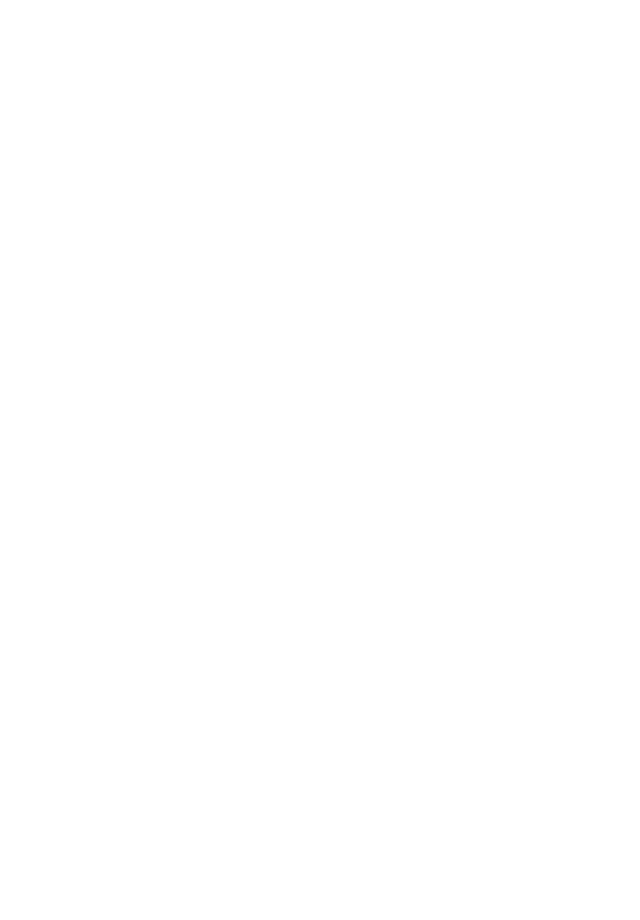
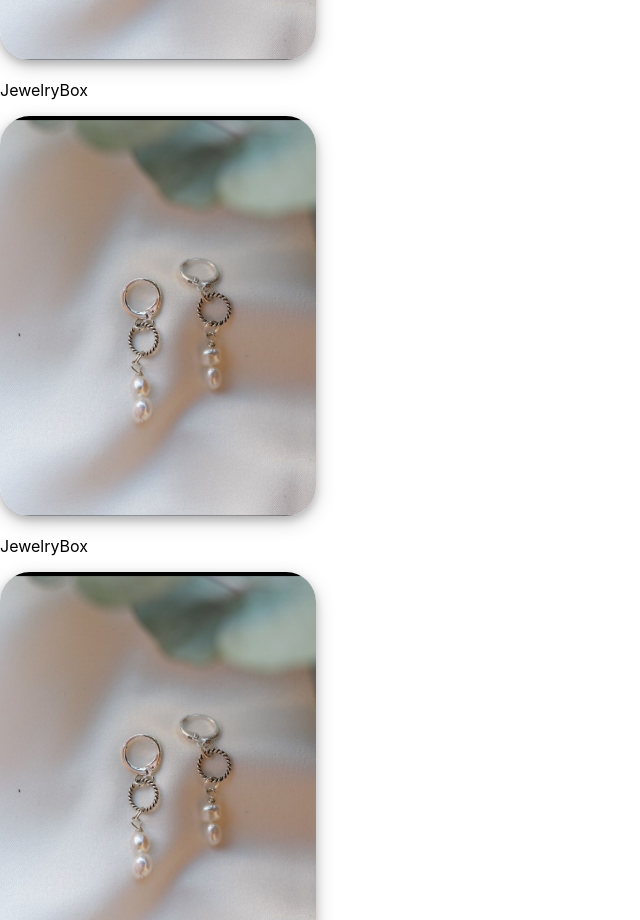
Before and after one commit to orb7410/webProject, a React (Create React App) app: page /find-jewelry in a window 1280 px wide. Shown: the part 1848-2768 px from the top of the page, without its empty margins (0-640 px from the left). Before the commit the page ends 800 px from the top, so only its background shows below. Built offline with nearby package versions, Linux system fonts and the light colour scheme.

Commit message:
jewelry box with image

```diff
--- /dev/null
+++ b/src/JewelryBox.css
@@ -0,0 +1,12 @@
+
+.product-box-container {
+    width: 100px;
+}
+
+
+.product-img {
+    flex: 1;
+    height: 400px;
+    border-radius: 30px;
+    box-shadow: 0 4px 8px 0 rgba(0, 0, 0, 0.2), 0 6px 20px 0 rgba(0, 0, 0, 0.19);
+  }
--- a/src/JewelryBox.js
+++ b/src/JewelryBox.js
@@ -1,8 +1,14 @@
-
+import earring from './assets/earring.jpeg'
+import './JewelryBox.css';
 
 const JewelryBox = () => {
     return(
-        <h1> JewelryBox </h1>
+        <div class="product-box-container">
+            <img src={earring} className="product-img" />
+            <p className="product-text"> JewelryBox </p>
+
+        </div>
+
     );
 
 
--- a/src/pages/FindMyJewelry.js
+++ b/src/pages/FindMyJewelry.js
@@ -4,6 +4,13 @@
     return (
         <>
             <JewelryBox/>
+            <JewelryBox/>
+            <JewelryBox/>
+            <JewelryBox/>
+            <JewelryBox/>
+            <JewelryBox/>
+            <JewelryBox/>
+            <JewelryBox/>
         </>
         );
 }
```
Also changed, not shown: src/assets/earring.jpeg (added).
